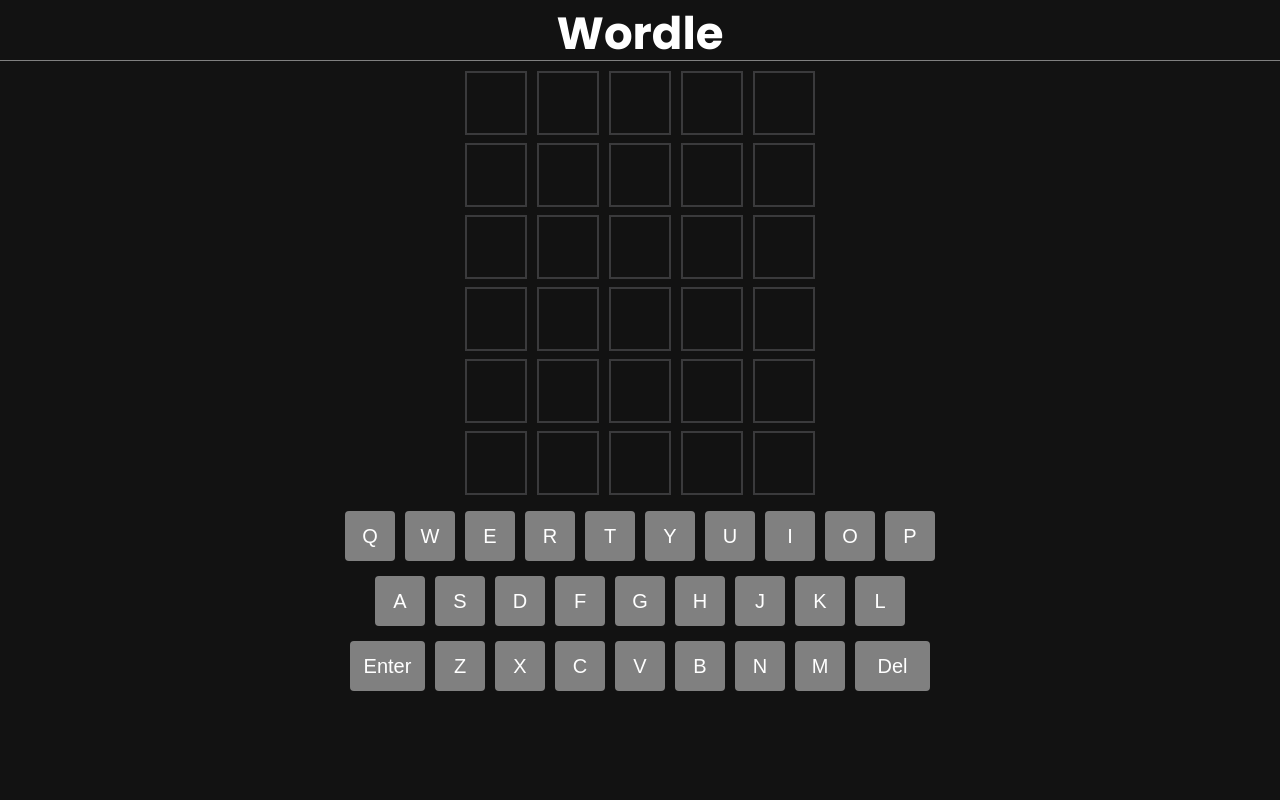
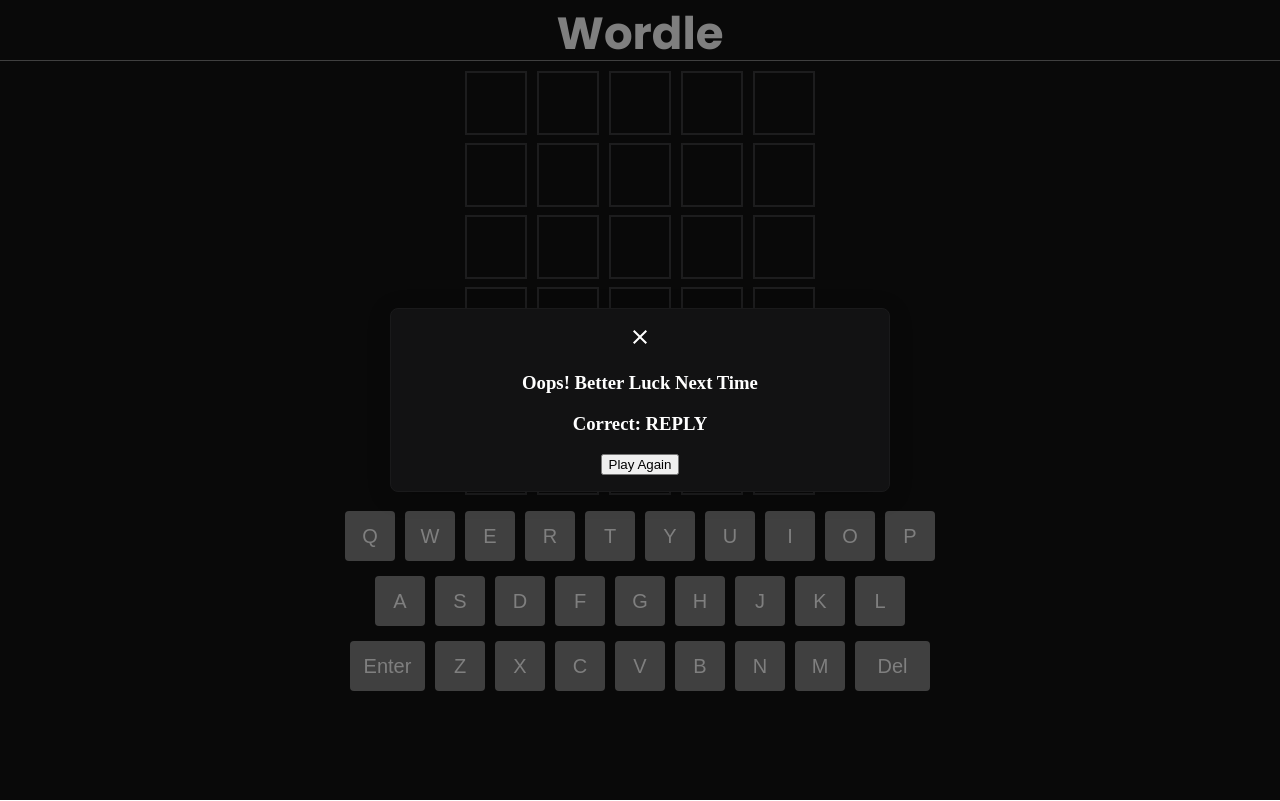
Before and after one commit to Khalil-codes/wordle-clone, a React (Create React App) app: page / in a window 1280 px wide. Built offline with nearby package versions, Linux system fonts and the light colour scheme.

Commit message:
Added Game over Modal

```diff
--- a/src/App.tsx
+++ b/src/App.tsx
@@ -13,7 +13,9 @@
             </nav>
             <div className="game">
                 <Board />
-                {gameOver.gameOver ? <GameOver /> : <Keyboard />}
+                <Keyboard />
+                {/* {gameOver.gameOver && <GameOver />} */}
+                <GameOver />
             </div>
         </div>
     );
--- a/src/components/GameOver.tsx
+++ b/src/components/GameOver.tsx
@@ -6,7 +6,19 @@
 const GameOver = (props: Props) => {
     const { gameOver, setGameOver, correctWord, currAttempt } = useBoard();
     return (
+        <div className="overlay">
             <div className="gameOver">
+                <div className="close">
+                    <svg
+                        xmlns="http://www.w3.org/2000/svg"
+                        height="24"
+                        viewBox="0 0 24 24"
+                        width="24">
+                        <path
+                            fill="#fff"
+                            d="M19 6.41L17.59 5 12 10.59 6.41 5 5 6.41 10.59 12 5 17.59 6.41 19 12 13.41 17.59 19 19 17.59 13.41 12z"></path>
+                    </svg>
+                </div>
                 <h3>
                     {gameOver.guessedWord
                         ? "You Did It! Congrats!"
@@ -16,6 +28,8 @@
                 {gameOver.guessedWord && (
                     <h3>You Guessed in {currAttempt.attempt} attempts</h3>
                 )}
+                <button className="btn btn-dark">Play Again</button>
+            </div>
         </div>
     );
 };
```
Lines whose indentation alone changed are shown as unchanged.
